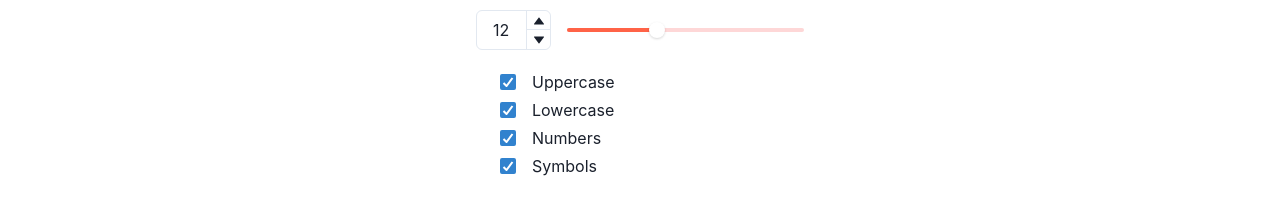
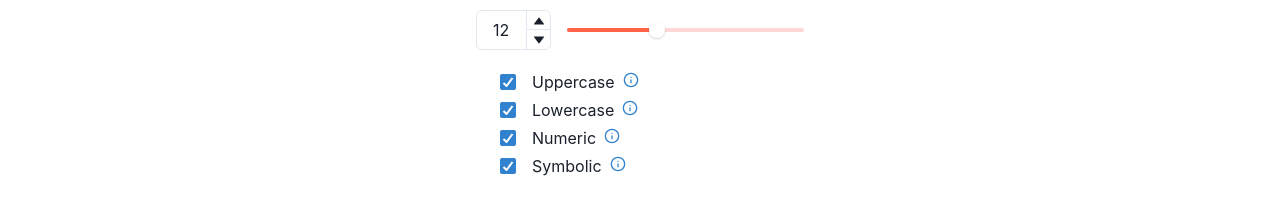
Before and after one commit to kristenprescott/password-generator, a React (Create React App) app: page / in a window 1280 px wide. Shown: the part 526-740 px from the top of the page. Built offline with nearby package versions, Linux system fonts and the light colour scheme.

Commit message:
added tooltips and some styling

```diff
--- a/src/components/PasswordCharsCheckboxes.tsx
+++ b/src/components/PasswordCharsCheckboxes.tsx
@@ -1,4 +1,5 @@
-import { Stack, Checkbox } from "@chakra-ui/react";
+import { Stack, Checkbox, Icon, Text, HStack, Tooltip } from "@chakra-ui/react";
+import { FiInfo } from "react-icons/fi";
 
 interface Props {
   isUppercase: boolean;
@@ -29,7 +30,14 @@ export const PasswordCharsCheckboxes = ({
         spacing="1rem"
         defaultChecked
       >
-        Uppercase
+        <HStack direction="row" isInline>
+          <Text>Uppercase</Text>
+          <Tooltip label="ABCDEFGHIJKLMNOPQRSTUVWXYZ">
+            <span>
+              <Icon as={FiInfo} w={4} h={4} color="blue.500" />
+            </span>
+          </Tooltip>
+        </HStack>
       </Checkbox>
       <Checkbox
         isChecked={isLowercase}
@@ -37,7 +45,14 @@ export const PasswordCharsCheckboxes = ({
         spacing="1rem"
         defaultChecked
       >
-        Lowercase
+        <HStack direction="row" isInline>
+          <Text>Lowercase</Text>
+          <Tooltip label="abcdefghijklmnopqrstuvwxyz">
+            <span>
+              <Icon as={FiInfo} w={4} h={4} color="blue.500" />
+            </span>
+          </Tooltip>
+        </HStack>
       </Checkbox>
       <Checkbox
         isChecked={isNumeric}
@@ -45,7 +60,14 @@ export const PasswordCharsCheckboxes = ({
         spacing="1rem"
         defaultChecked
       >
-        Numbers
+        <HStack direction="row" isInline>
+          <Text>Numeric</Text>
+          <Tooltip label="01234567890">
+            <span>
+              <Icon as={FiInfo} w={4} h={4} color="blue.500" />
+            </span>
+          </Tooltip>
+        </HStack>
       </Checkbox>
       <Checkbox
         isChecked={isSymbolic}
@@ -53,7 +75,14 @@ export const PasswordCharsCheckboxes = ({
         spacing="1rem"
         defaultChecked
       >
-        Symbols
+        <HStack direction="row" isInline>
+          <Text>Symbolic</Text>
+          <Tooltip label="!@#$%^&*()<>,.?/[]{}-=_+|/">
+            <span>
+              <Icon as={FiInfo} w={4} h={4} color="blue.500" />
+            </span>
+          </Tooltip>
+        </HStack>
       </Checkbox>
     </Stack>
   );
```
